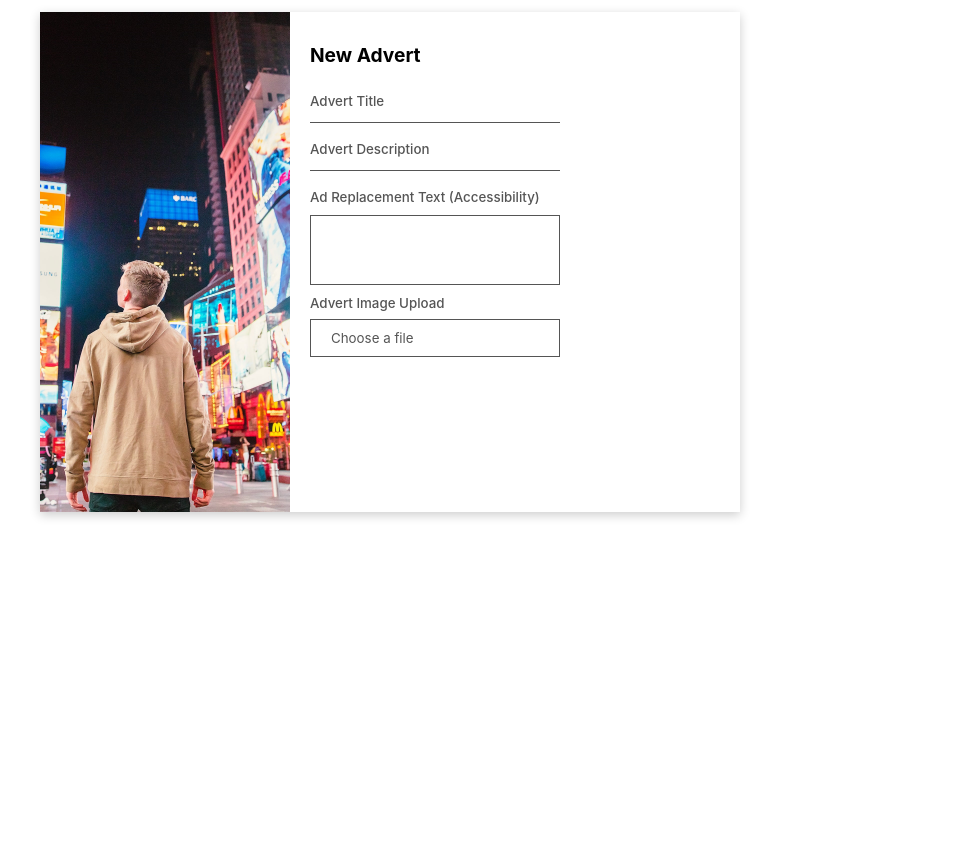
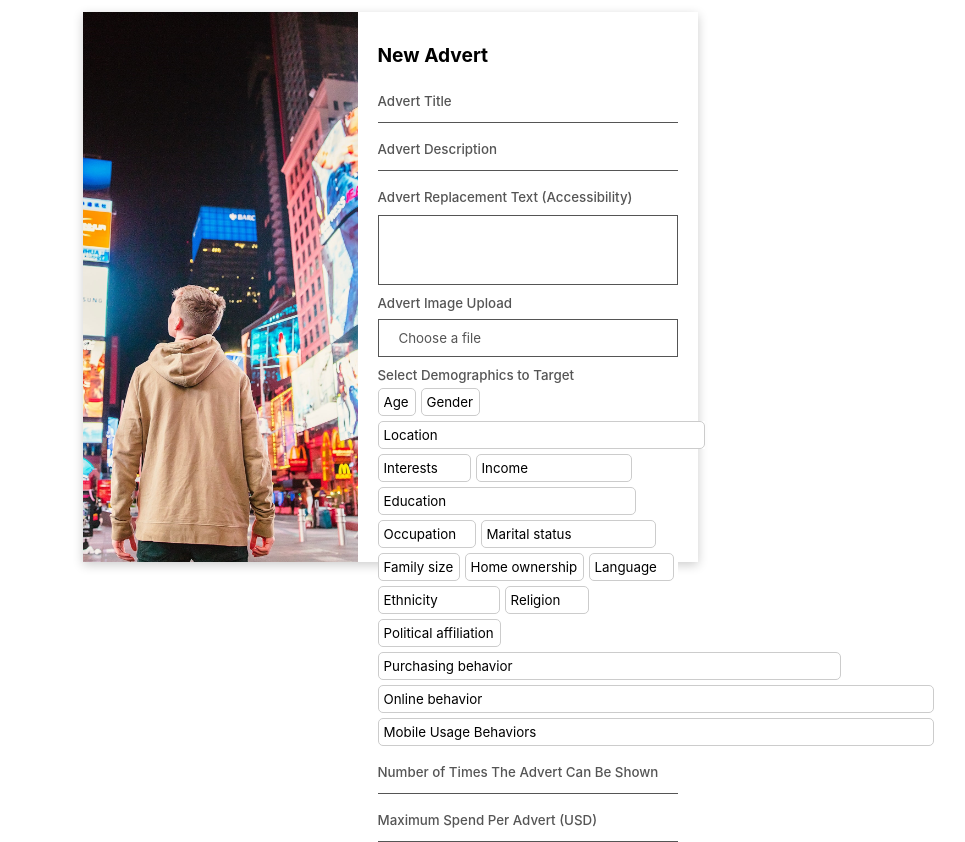
Before and after one commit to bigowash/PrivatelyPromoted, a website: page web-app/static/advertiser-page/new-advert/new-advert.html in a window 1280 px wide. Shown: the part 154-996 px from the top of the page, without its empty margins (250-1215 px from the left). Before the commit the page ends 800 px from the top, so only its background shows below. Drawn offline with Linux system fonts and the light colour scheme.

Commit message:
implemented auto generating insights from preferences.json in ad creation page

```diff
--- a/web-app/static/advertiser-page/new-advert/new-advert.css
+++ b/web-app/static/advertiser-page/new-advert/new-advert.css
@@ -35,8 +35,8 @@ main {
 }
 
 .advert-creation {
-    width: 700px;
-    height: 500px;
+    width: fit-content;
+    height: 550px;
     display: flex;
     box-shadow: 0 3px 10px rgb(0 0 0 / 0.2);
     justify-content: flex-start;
@@ -48,12 +48,13 @@ main {
 
 .padding-div {
     padding-left: 20px;
-    padding-right: 10px;
+    padding-right: 20px;
     padding-top: 15px;
+    padding-bottom: 15px;
     display: flex;
     flex-direction: column;
     gap: 10px;
-    width: 250px;
+    width: 300px;
 }
 
 /* Single line text input */
@@ -125,7 +126,7 @@ main {
 }
 
 .text-box:hover {
-    border: 1px solid #e74c3c
+    border: 1px solid #e74c3c;
 }
 
 /* Advert Upload */
@@ -167,15 +168,60 @@ main {
     border: 1px solid #4caf50;
 }
 
-/* .file-input-wrapper.has-file:hover {
-    background-color: #3d8b3d;
-} */
-
-/* New CSS code to display the message to the right */
 .file-input-label {
-    display: flex;
+    display: flex; /* New CSS code to display the message to the right */
 }
 
 .file-input-name {
     flex: 0 0 auto; /* Set the flex property to 0 to prevent the item from growing or shrinking */
 }
+
+/* Dropdown Menu Styling */
+.select {
+    position: relative;
+    display: inline-block;
+    width: fit-content;
+}
+
+.select select {
+    padding: 5px;
+    border: 1px solid #ccc;
+    border-radius: 5px;
+    background-color: #fff;
+    -webkit-appearance: none;
+    -moz-appearance: none;
+    appearance: none;
+    cursor: pointer;
+}
+
+.targetingWrapper {
+    display: flex;
+    flex-wrap: wrap;
+    gap: 5px;
+    flex-direction: row;
+    justify-content: flex-start;
+    align-items: flex-start;
+    margin-top: 0px;
+    padding: 0px;
+    margin-bottom: 8px;
+}
+
+#targetingWrapperLabel {
+    margin: 0px;
+    padding: 0px;
+}
+
+/* .dropDownOption {
+    max-width: 20px;
+} */
+
+/* Number of times ad can be shown */
+.no-spinners {
+    appearance: textfield;
+}
+
+.no-spinners::-webkit-outer-spin-button,
+.no-spinners::-webkit-inner-spin-button {
+    -webkit-appearance: none;
+    margin: 0;
+}
--- a/web-app/static/advertiser-page/new-advert/new-advert.html
+++ b/web-app/static/advertiser-page/new-advert/new-advert.html
@@ -55,7 +55,7 @@
                     title="Visual description of the advert, used by screenreaders or if the image is not correctly loaded."
                 >
                     <label for="ad-replacement-text">
-                        <h3>Ad Replacement Text (Accessibility)</h3>
+                        <h3>Advert Replacement Text (Accessibility)</h3>
                     </label>
 
                     <input
@@ -82,6 +82,37 @@
                         <span class="file-input-name"></span>
                     </div>
                 </div>
+
+                <!-- Targeted demographic selection -->
+
+                <div>
+                    <label for="select" id="targetingWrapperLabel">
+                        <h3>Select Demographics to Target</h3>
+                    </label>
+
+                    <div class="targetingWrapper" name="select" id="targetingWrapper">
+                        <!-- To be filled with JavaScript -->
+                    </div>
+                </div>
+
+                <!-- Number of time the advert can be shown -->
+                <div class="text-input-container">
+                    <input
+                        type="number"
+                        required
+                        id="numberTimesShown"
+                        class="no-spinners"
+                    />
+                    <label>Number of Times The Advert Can Be Shown</label>
+                </div>
+
+                <!-- Maximum amount of money allowed to be spent on each ad -->
+                <div class="text-input-container">
+                    <input type="number" required id="max-money-per-ad" class="no-spinners"/>
+                    <label>Maximum Spend Per Advert (USD)</label>
+                </div>
+
+
             </div>
         </div>
     </main>
--- a/web-app/static/advertiser-page/new-advert/new-advert.js
+++ b/web-app/static/advertiser-page/new-advert/new-advert.js
@@ -17,3 +17,68 @@ fileInput.addEventListener("change", (event) => {
         fileInputWrapper.classList.remove("has-file");
     }
 });
+
+///
+// Drop down menu
+///
+
+// Get elements
+const targetingWrapper = document.getElementById("targetingWrapper");
+
+
+// Get the json data
+async function addDropDown () {
+    console.log("fetching insight options");
+
+    // response
+    const response = await fetch("../../database/preferences.json")
+        .then(response => response.json())
+        .then(data => {
+            // Iterate over the json keys and create a dropdown for each one
+            Object.keys(data).forEach(key => {
+                // Create parent div
+                const parentDiv = document.createElement("div");
+
+                // Create a new select element
+                const select = document.createElement("select");
+
+                // Add class to parent div
+                parentDiv.classList.add("select");
+
+                // Add a specific id to the select element
+                select.setAttribute("id", String(key + "Select"));
+
+                // Add onchance function to select
+                select.setAttribute("onchange", "updateValue()");
+
+                // Create the first option for the dropdown with the key name
+                const firstOption = document.createElement("option");
+                firstOption.value = "";
+                firstOption.text = key;
+                select.appendChild(firstOption);
+
+                // Iterate over the json values and add them as options to the dropdown
+                data[key].forEach(value => {
+                    const option = document.createElement("option");
+                    option.classList.add("dropDownOption");
+                    option.value = value;
+                    option.text = value;
+                    select.appendChild(option);
+                });
+
+                // Add dropdown to parent div
+                parentDiv.appendChild(select);
+
+                // Add the parent div to the page
+                targetingWrapper.appendChild(parentDiv);
+            });
+        });
+}
+
+// Activate function
+addDropDown();
+
+const updateValue = function () {
+    const selectedValue = document.getElementById("mySelect").value;
+    document.getElementById("selectedValue").innerHTML = selectedValue;
+};
--- a/web-app/static/profileSelector/profiles.css
+++ b/web-app/static/profileSelector/profiles.css
@@ -74,6 +74,6 @@ footer {
 }
 
 #profile-selector {
-    width: 80%;
+    max-width: 700px;
     margin: auto;
 }
--- a/web-app/static/styles.css
+++ b/web-app/static/styles.css
@@ -23,12 +23,13 @@ main {
     flex-wrap: wrap;
     justify-content: center;
     gap: 20px;
+    max-width: 1000px;
+    margin: auto;
 }
 
 .card {
     width: 300px;
     height: 420px;
-    /* border-radius: 5%; */
     box-shadow: 0 3px 10px rgb(0 0 0 / 0.2);
     display: flex;
     flex-direction: column;
@@ -63,7 +64,7 @@ main {
     border: none;
     cursor: pointer;
     font-weight: 600;
-    border-radius: 4px;
+    border-radius: 2px;
     font-size: 13px;
     height: 30px;
     background-color: #0000000d;
```
Also changed, not shown: web-app/static/database/preferences.json (+3 -19 lines), web-app/static/insight-page/insight-page.js (+79 -81 lines), .eslintrc.cjs.
